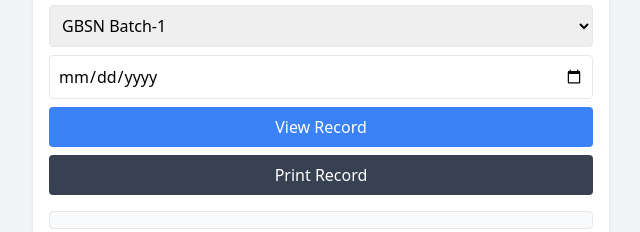
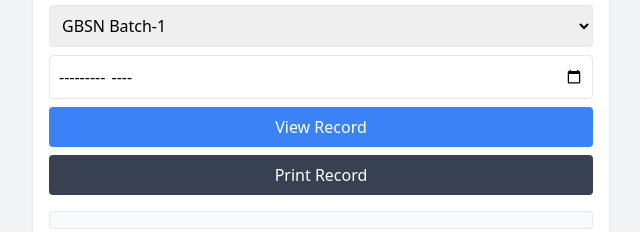
Before and after one commit to talibhussain952/Sindh-Modern-College-Attendance-Management, a plain HTML site: page index.html in a window 1280 px wide. Shown: the part 705-937 px from the top of the page, 319-959 px from the left. Drawn offline with nearby package versions, Linux system fonts and the light colour scheme.

Commit message:
index.html

```diff
--- a/index.html
+++ b/index.html
@@ -71,7 +71,7 @@
       <option>GBSN Batch-2</option>
       <option>Staff</option>
     </select>
-      <input type="date" id="attDate" class="w-full p-2 border rounded mb-2" placeholder="mm/dd/yyyy" required>
+    <input type="month" id="viewMonth" class="w-full p-2 border rounded mb-2" placeholder="mm/yyyy">
     <button id="viewBtn" class="w-full bg-blue-500 text-white py-2 rounded mb-2">View Record</button>
     <button onclick="printTable()" class="w-full bg-gray-700 text-white py-2 rounded mb-4">Print Record</button>
     <div id="print-section">
```
